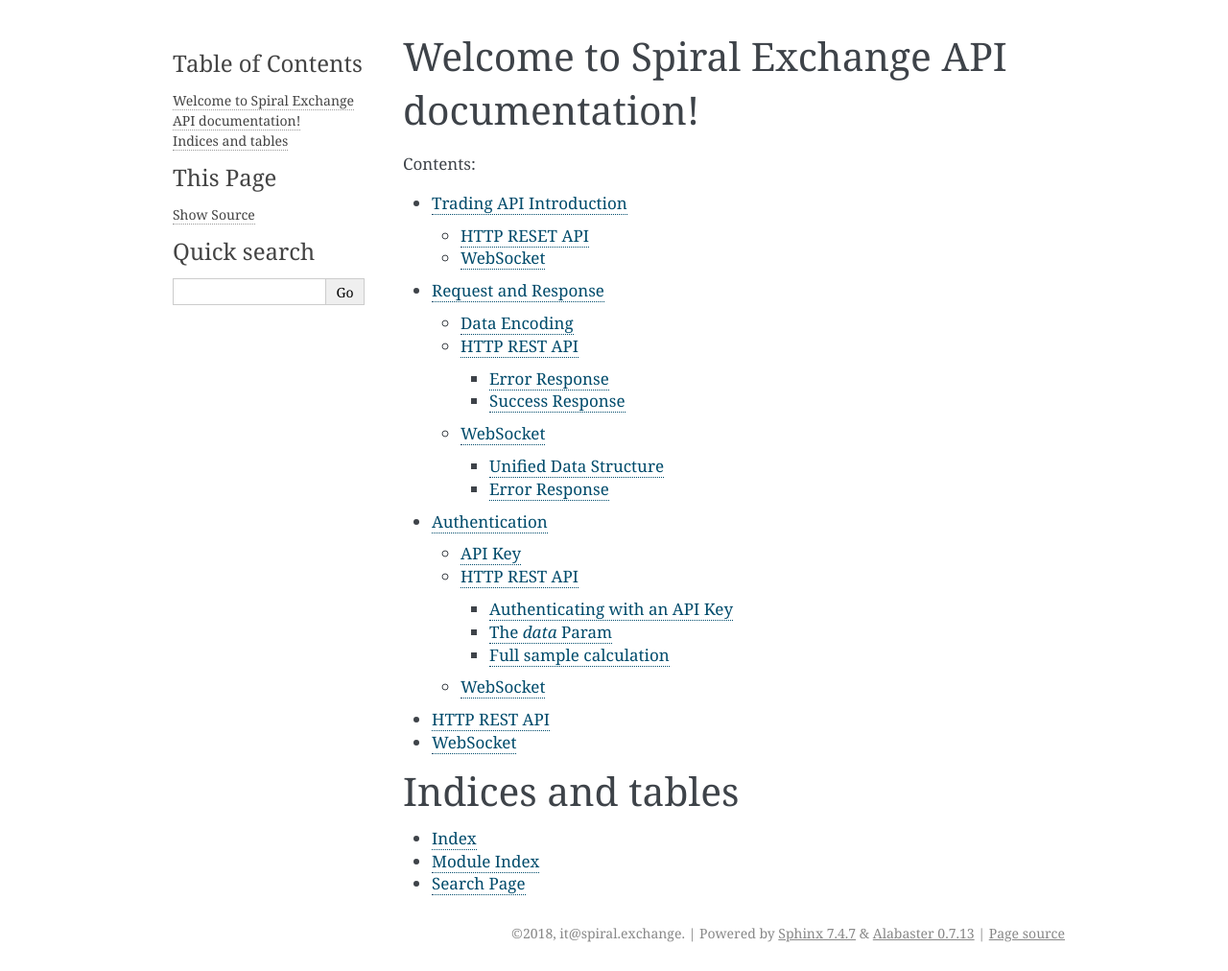
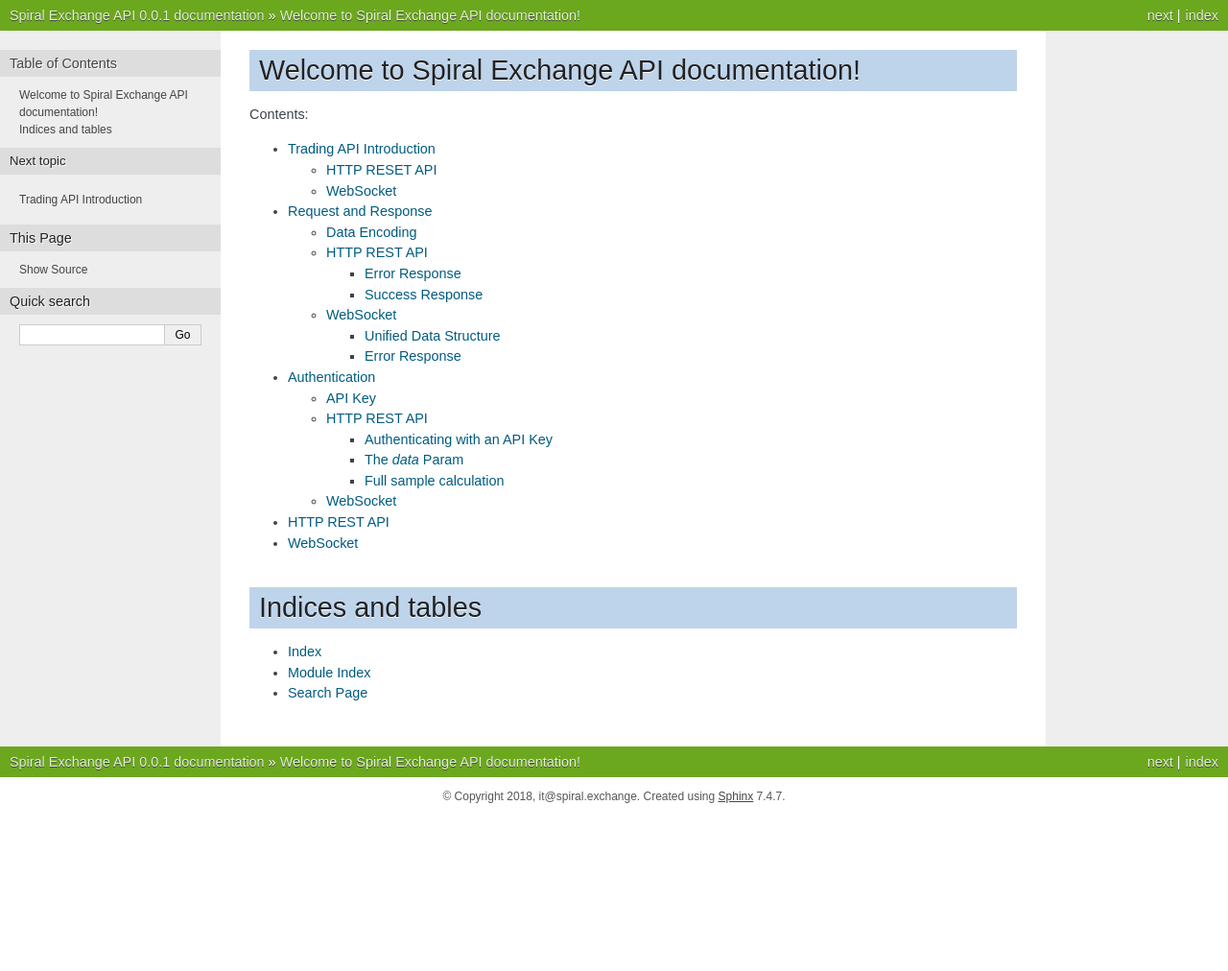
Before and after one commit to spiralexchange/spiral-api-docs, a Sphinx documentation site: the page built from docs/index.rst, in a window 1280 px wide. Shown: the whole page at 96% size. Built offline with Sphinx 7.4.7, drawn with Linux system fonts in a browser that asks for light colours; formulas are drawn with MathJax 3; after the commit the page ends 900 px from its top, so only the background shows below that.

```diff
--- a/docs/conf.py
+++ b/docs/conf.py
@@ -24,7 +24,7 @@
 author = 'it@spiral.exchange'
 
 # The short X.Y version
-version = ''
+version = '0.0.1'
 # The full version, including alpha/beta/rc tags
 release = '0.0.1'
 
@@ -75,7 +75,12 @@
 # The theme to use for HTML and HTML Help pages.  See the documentation for
 # a list of builtin themes.
 #
-html_theme = 'alabaster'
+import os
+on_rtd = os.environ.get('READTHEDOCS') == 'True'
+if on_rtd:
+    html_theme = 'default'
+else:
+    html_theme = 'nature'
 
 # Theme options are theme-specific and customize the look and feel of a theme
 # further.  For a list of options available for each theme, see the
```
